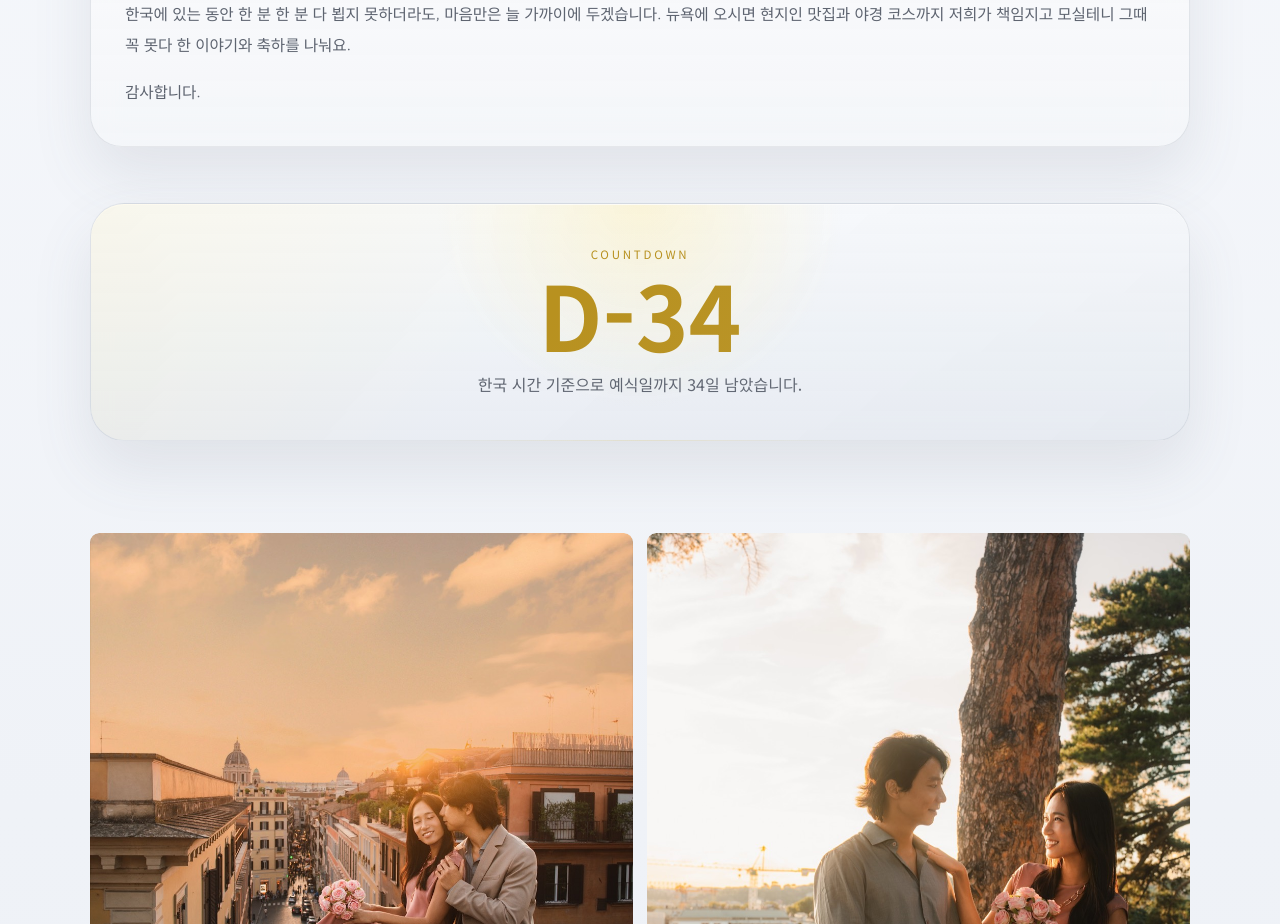
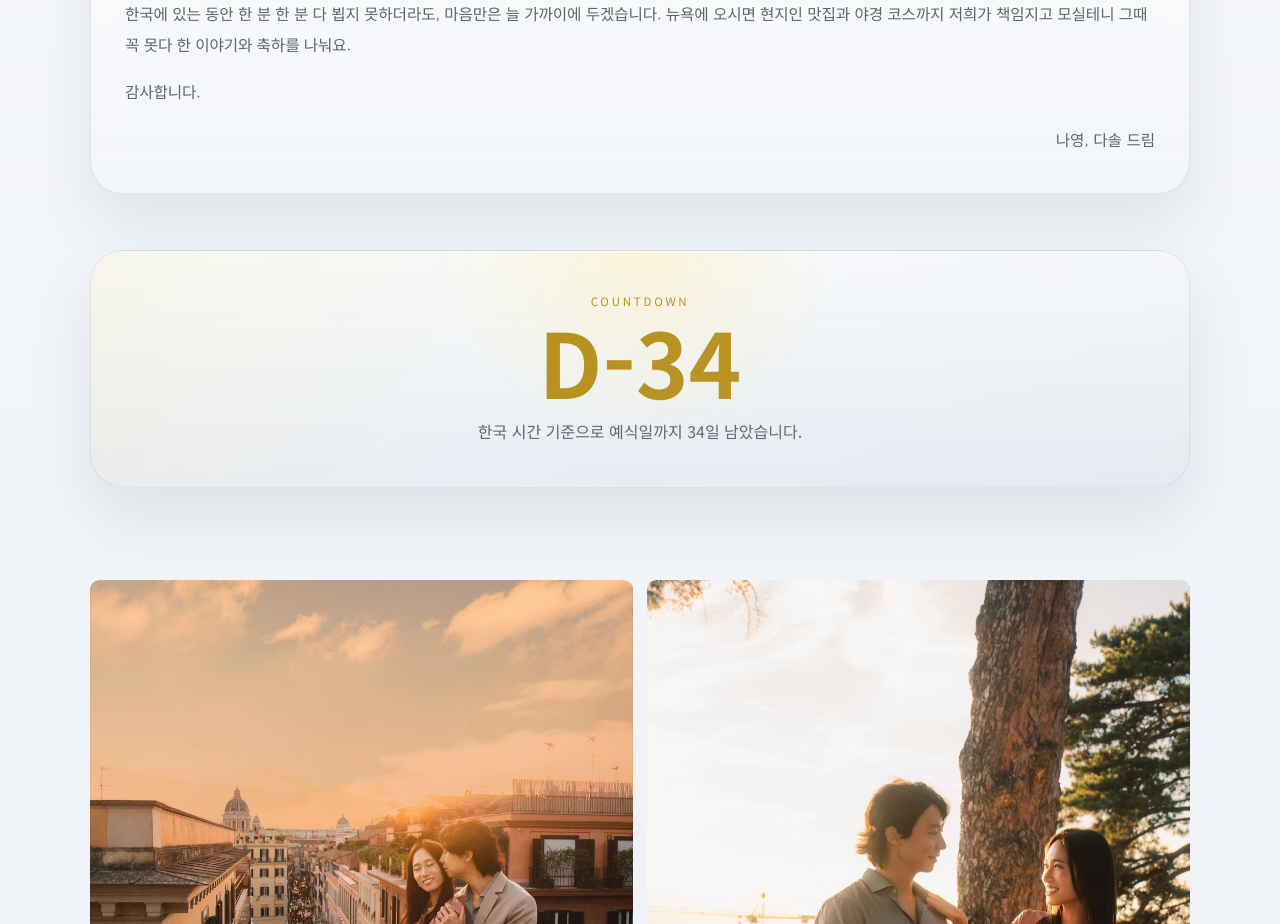
Before and after one commit to ay-archive/wedding, a React (Vite) app: page / in a window 1280 px wide. Shown: the part 1160-2084 px from the top of the page. Built offline with nearby package versions, Linux system fonts and the light colour scheme.

Commit message:
Add closing signature to greeting

```diff
--- a/src/App.css
+++ b/src/App.css
@@ -250,6 +250,13 @@
   line-height: 2;
   letter-spacing: -0.01em;
   word-break: keep-all;
+}
+
+.story-card__signature {
+  margin-top: 20px;
+  text-align: right;
+  color: var(--accent-deep);
+  font-weight: 600;
 }
 
 .countdown-card {
--- a/src/App.jsx
+++ b/src/App.jsx
@@ -330,6 +330,7 @@ function App() {
           {INTRODUCTION.map((paragraph) => (
             <ChunkedText key={paragraph} text={paragraph} />
           ))}
+          <p className="story-card__signature">나영, 다솔 드림</p>
         </article>
       </section>
 
```
